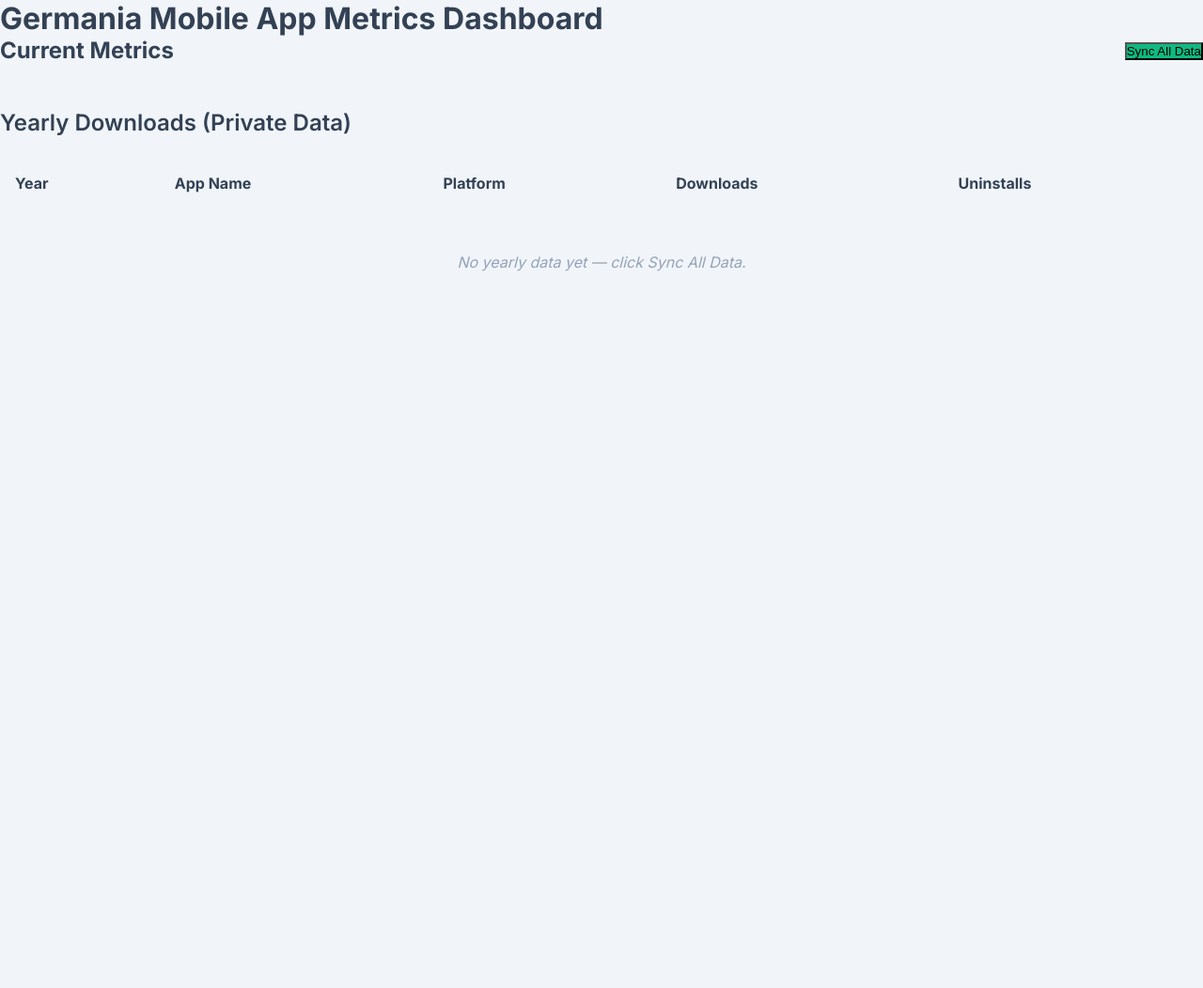
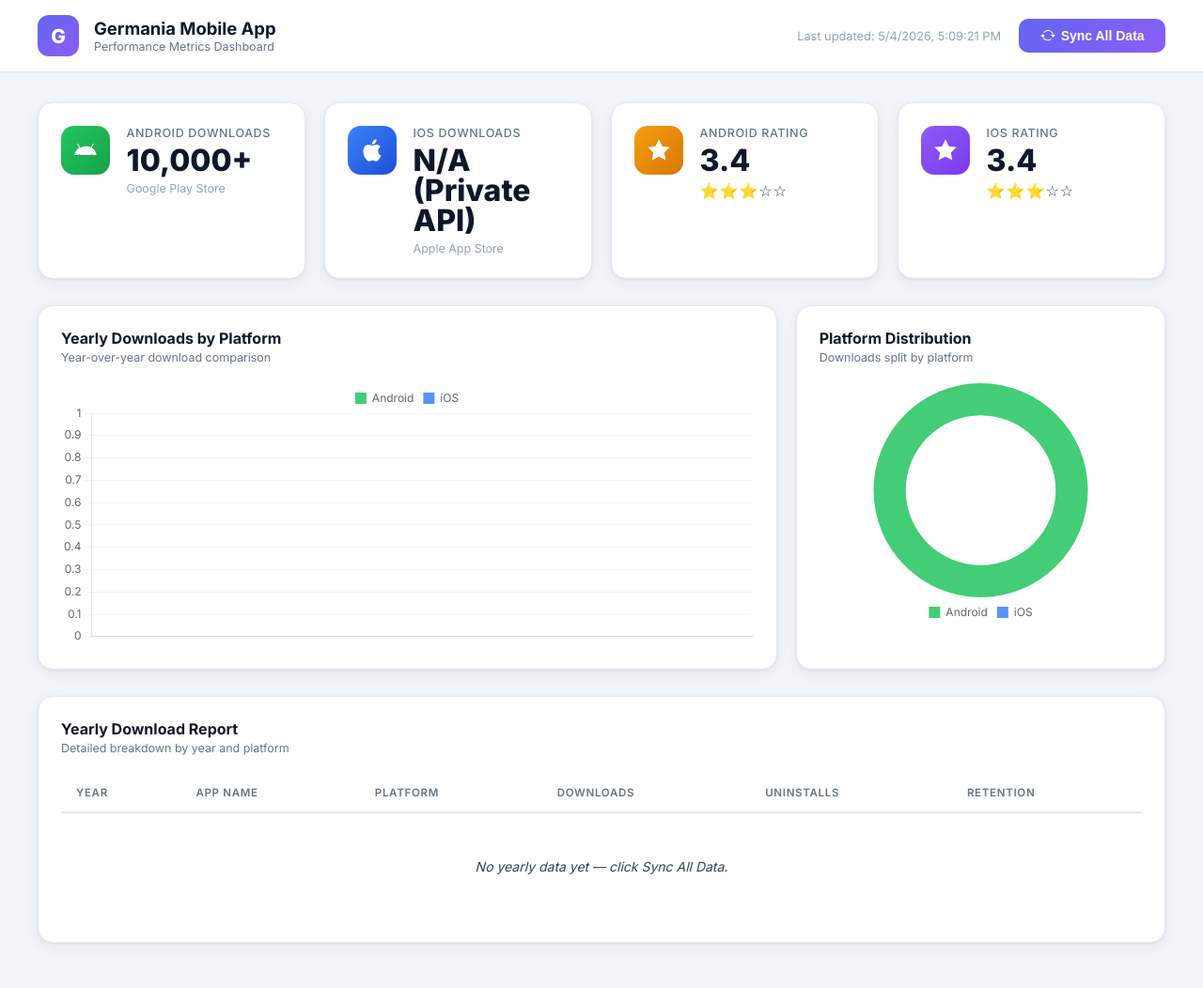
Before and after one commit to maheshbabuadapa/chikiu, a Flask app: page / in a window 1280 px wide. Shown: the whole page at 94% size. Before the commit the page ends 289 px from the top, so only its background shows below. Run offline with Flask 3, Linux system fonts and the light colour scheme; data comes from the database, SQL or seed files in the repository; data that the repository does not hold is empty.

Commit message:
Add files via upload

```diff
--- a/templates/index.html
+++ b/templates/index.html
@@ -3,49 +3,135 @@
 <head>
     <meta charset="UTF-8">
     <meta name="viewport" content="width=device-width, initial-scale=1.0">
-    <title>App Metrics Dashboard</title>
+    <title>Germania Mobile App Metrics Dashboard</title>
     <link rel="stylesheet" href="{{ url_for('static', filename='style.css') }}">
-    <link href="https://fonts.googleapis.com/css2?family=Inter:wght@400;500;600;700&display=swap" rel="stylesheet">
+    <link href="https://fonts.googleapis.com/css2?family=Inter:wght@300;400;500;600;700;800&display=swap" rel="stylesheet">
+    <script src="https://cdn.jsdelivr.net/npm/chart.js@4.4.0/dist/chart.umd.min.js"></script>
 </head>
 <body>
-    <div class="container">
-        <header>
-            <h1>Germania Mobile App Metrics Dashboard</h1>
+    <div class="page-wrapper">
+
+        <!-- Header -->
+        <header class="header">
+            <div class="header-left">
+                <div class="logo-badge">G</div>
+                <div>
+                    <h1 class="header-title">Germania Mobile App</h1>
+                    <p class="header-sub">Performance Metrics Dashboard</p>
+                </div>
+            </div>
+            <div class="header-right">
+                <span id="last-updated" class="last-updated">Last updated: —</span>
+                <button id="sync-all-btn" class="btn-sync">
+                    <svg xmlns="http://www.w3.org/2000/svg" width="16" height="16" fill="currentColor" viewBox="0 0 16 16" style="margin-right:6px;vertical-align:-2px"><path d="M11.534 7h3.932a.25.25 0 0 1 .192.41l-1.966 2.36a.25.25 0 0 1-.384 0l-1.966-2.36a.25.25 0 0 1 .192-.41zm-11 2h3.932a.25.25 0 0 0 .192-.41L2.692 6.23a.25.25 0 0 0-.384 0L.342 8.59A.25.25 0 0 0 .534 9z"/><path fill-rule="evenodd" d="M8 3c-1.552 0-2.94.707-3.857 1.818a.5.5 0 1 1-.771-.636A6.002 6.002 0 0 1 13.917 7H12.9A5.002 5.002 0 0 0 8 3zM3.1 9a5.002 5.002 0 0 0 7.757 2.209l.746.746A6.002 6.002 0 0 1 2.083 9H3.1z"/></svg>
+                    Sync All Data
+                </button>
+            </div>
         </header>
 
-        <main>
+        <main class="main-content">
 
-            <section class="metrics-dashboard">
-                <div style="display: flex; justify-content: space-between; align-items: center; margin-bottom: 1.5rem;">
-                    <h2 style="margin-bottom: 0;">Current Metrics</h2>
-                    <div>
-                        <button id="sync-all-btn" class="btn-primary" style="background: #10b981;">Sync All Data</button>
+            <!-- KPI Cards Row -->
+            <section class="kpi-grid">
+                <div class="kpi-card kpi-android">
+                    <div class="kpi-icon android-icon">
+                        <svg viewBox="0 0 24 24" width="28" height="28" fill="white"><path d="M17.523 15.341a.5.5 0 1 1-.001 1 .5.5 0 0 1 .001-1m-11.046 0a.5.5 0 1 1-.001 1 .5.5 0 0 1 .001-1M17.7 9.6l1.8-3.1a.4.4 0 0 0-.7-.4l-1.8 3.1A10.8 10.8 0 0 0 12 8.3c-1.8 0-3.5.5-5 1.3L5.2 6.1a.4.4 0 1 0-.7.4l1.8 3.1C4 11 2.2 13.4 2 16.3h20c-.2-2.9-2-5.3-4.3-6.7"/></svg>
+                    </div>
+                    <div class="kpi-body">
+                        <div class="kpi-label">Android Downloads</div>
+                        <div class="kpi-value" id="kpi-android-downloads">—</div>
+                        <div class="kpi-sub" id="kpi-android-installs">Google Play Store</div>
                     </div>
                 </div>
-                <div id="metrics-grid" class="metrics-grid">
-                    <!-- Metrics cards will be injected here via JS -->
+
+                <div class="kpi-card kpi-ios">
+                    <div class="kpi-icon ios-icon">
+                        <svg viewBox="0 0 24 24" width="28" height="28" fill="white"><path d="M18.71 19.5c-.83 1.24-1.71 2.45-3.05 2.47-1.34.03-1.77-.79-3.29-.79-1.53 0-2 .77-3.27.82-1.31.05-2.3-1.32-3.14-2.53C4.25 17 2.94 12.45 4.7 9.39c.87-1.52 2.43-2.48 4.12-2.51 1.28-.02 2.5.87 3.29.87.78 0 2.26-1.07 3.8-.91.65.03 2.47.26 3.64 1.98-.09.06-2.17 1.28-2.15 3.81.03 3.02 2.65 4.03 2.68 4.04-.03.07-.42 1.44-1.38 2.83M13 3.5c.73-.83 1.94-1.46 2.94-1.5.13 1.17-.34 2.35-1.04 3.19-.69.85-1.83 1.51-2.95 1.42-.15-1.15.41-2.35 1.05-3.11"/></svg>
+                    </div>
+                    <div class="kpi-body">
+                        <div class="kpi-label">iOS Downloads</div>
+                        <div class="kpi-value" id="kpi-ios-downloads">—</div>
+                        <div class="kpi-sub">Apple App Store</div>
+                    </div>
+                </div>
+
+                <div class="kpi-card kpi-rating-android">
+                    <div class="kpi-icon rating-icon">
+                        <svg viewBox="0 0 24 24" width="28" height="28" fill="white"><path d="M12 2l3.09 6.26L22 9.27l-5 4.87 1.18 6.88L12 17.77l-6.18 3.25L7 14.14 2 9.27l6.91-1.01L12 2z"/></svg>
+                    </div>
+                    <div class="kpi-body">
+                        <div class="kpi-label">Android Rating</div>
+                        <div class="kpi-value" id="kpi-android-rating">—</div>
+                        <div class="kpi-stars" id="kpi-android-stars"></div>
+                    </div>
+                </div>
+
+                <div class="kpi-card kpi-rating-ios">
+                    <div class="kpi-icon rating-icon-ios">
+                        <svg viewBox="0 0 24 24" width="28" height="28" fill="white"><path d="M12 2l3.09 6.26L22 9.27l-5 4.87 1.18 6.88L12 17.77l-6.18 3.25L7 14.14 2 9.27l6.91-1.01L12 2z"/></svg>
+                    </div>
+                    <div class="kpi-body">
+                        <div class="kpi-label">iOS Rating</div>
+                        <div class="kpi-value" id="kpi-ios-rating">—</div>
+                        <div class="kpi-stars" id="kpi-ios-stars"></div>
+                    </div>
                 </div>
             </section>
 
-            <section class="yearly-dashboard glass-panel" style="margin-top: 3rem;">
-                <h2 style="margin-bottom: 1.5rem; font-size: 1.5rem; font-weight: 600;">Yearly Downloads (Private Data)</h2>
+            <!-- Charts Row -->
+            <section class="charts-grid">
+                <div class="chart-card">
+                    <div class="chart-card-header">
+                        <div>
+                            <h2 class="chart-title">Yearly Downloads by Platform</h2>
+                            <p class="chart-sub">Year-over-year download comparison</p>
+                        </div>
+                    </div>
+                    <div class="chart-wrapper">
+                        <canvas id="yearly-bar-chart"></canvas>
+                    </div>
+                </div>
+
+                <div class="chart-card">
+                    <div class="chart-card-header">
+                        <div>
+                            <h2 class="chart-title">Platform Distribution</h2>
+                            <p class="chart-sub">Downloads split by platform</p>
+                        </div>
+                    </div>
+                    <div class="chart-wrapper donut-wrapper">
+                        <canvas id="platform-donut-chart"></canvas>
+                    </div>
+                </div>
+            </section>
+
+            <!-- Yearly Data Table -->
+            <section class="table-card">
+                <div class="table-card-header">
+                    <div>
+                        <h2 class="chart-title">Yearly Download Report</h2>
+                        <p class="chart-sub">Detailed breakdown by year and platform</p>
+                    </div>
+                </div>
                 <div style="overflow-x: auto;">
-                    <table style="width: 100%; border-collapse: collapse; text-align: left;">
+                    <table class="data-table">
                         <thead>
-                            <tr style="border-bottom: 1px solid var(--glass-border);">
-                                <th style="padding: 1rem; color: var(--text-muted);">Year</th>
-                                <th style="padding: 1rem; color: var(--text-muted);">App Name</th>
-                                <th style="padding: 1rem; color: var(--text-muted);">Platform</th>
-                                <th style="padding: 1rem; color: var(--text-muted);">Downloads</th>
-                                <th style="padding: 1rem; color: var(--text-muted);">Uninstalls</th>
+                            <tr>
+                                <th>Year</th>
+                                <th>App Name</th>
+                                <th>Platform</th>
+                                <th>Downloads</th>
+                                <th>Uninstalls</th>
+                                <th>Retention</th>
                             </tr>
                         </thead>
                         <tbody id="yearly-tbody">
-                            <!-- Yearly data injected here -->
+                            <tr><td colspan="6" class="table-empty">No data yet — click Sync All Data to populate.</td></tr>
                         </tbody>
                     </table>
                 </div>
             </section>
+
         </main>
     </div>
 
```
